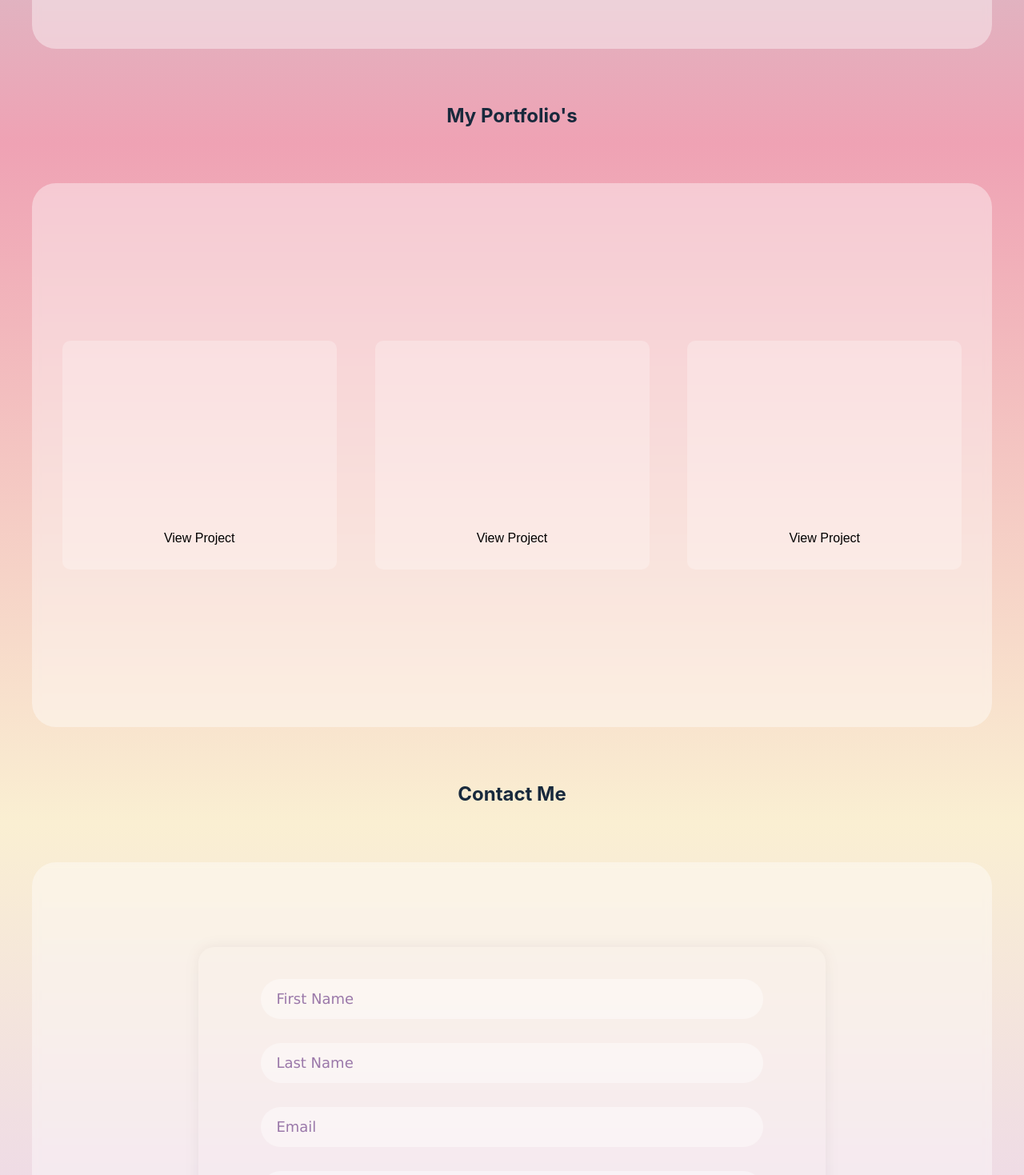
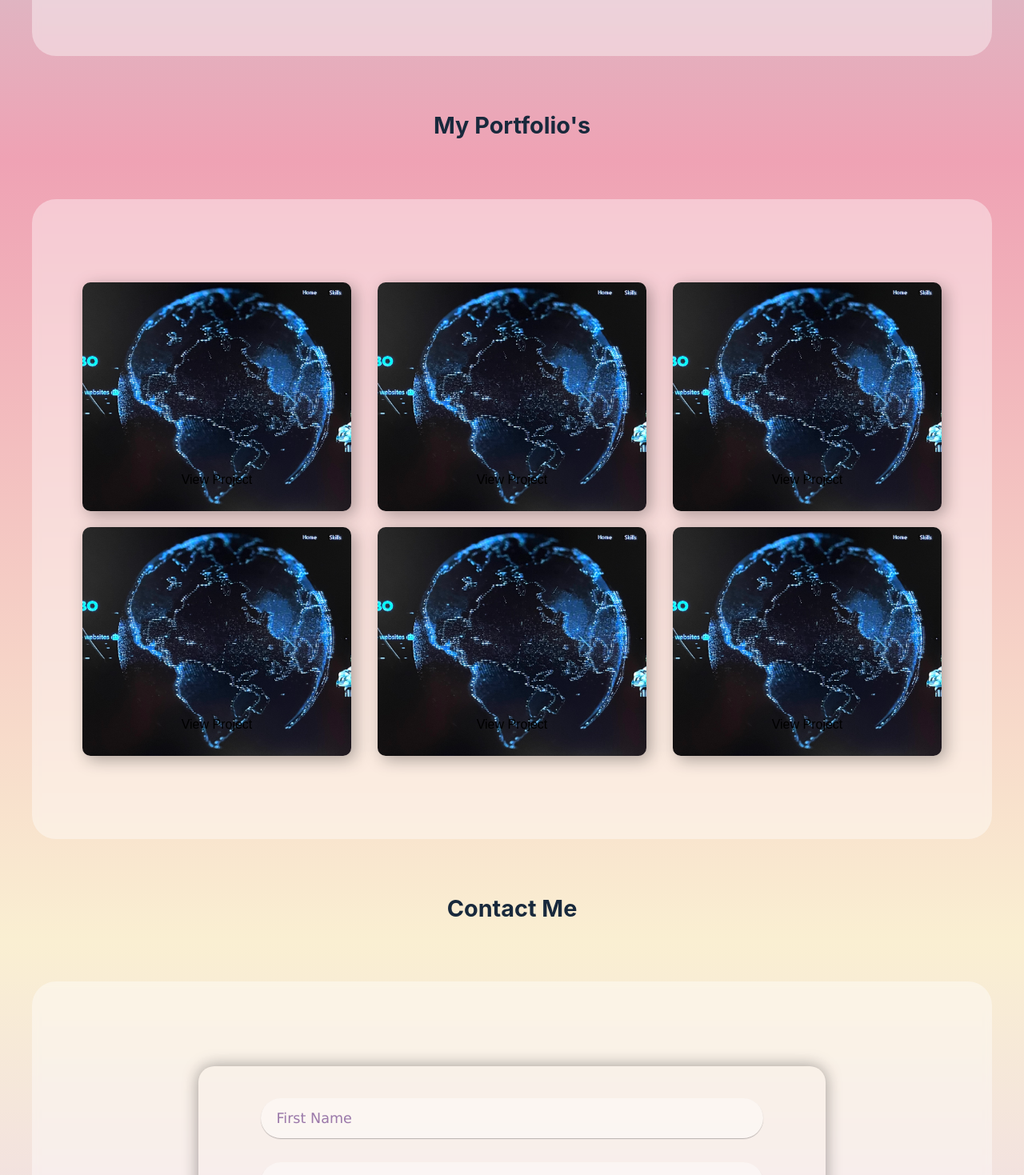
Before and after one commit to Shaham007/Portfolio-Web, a React (Create React App) app: page / in a window 1280 px wide. Shown: the part 1620-3089 px from the top of the page at 80% size. Built offline with nearby package versions, Linux system fonts and the light colour scheme; a web font is replaced by a local one.

Commit message:
seventh commit

```diff
--- a/src/components/About.css
+++ b/src/components/About.css
@@ -115,7 +115,7 @@
     text-align: start;
     line-height: 1.9;
     font-weight: 800;
-    font-size: 15px;
+    font-size: 1rem;
     font-family: 'Mochiy Pop P One', sans-serif;
 }
 
@@ -175,4 +175,5 @@
 
 .about-fotter{
     margin-top: 70px;
+    font-size: 1.2rem;
 }
--- a/src/components/Contact.css
+++ b/src/components/Contact.css
@@ -47,6 +47,8 @@
 
  .contact-form{
      width: 70%;
+      box-shadow: 0px 0px 20px rgba(26, 23, 23, 0.349);
+      border-radius: 20px;
  }
  .contact-info{
      width: 50%;
@@ -66,12 +68,13 @@
     border: none;
     font-family: Verdana, Geneva, Tahoma, sans-serif;
     font-weight: 400;
-    font-size: 18px;
+    font-size: 1.1rem;
     background-color: rgba(255, 255, 255, 0.40);
     padding: 5px 18px;
     color: #18293c;
     border: 1px solid transparent;
     transition: 0.6s ease;
+    box-shadow: 0px 1px 1px rgba(26, 23, 23, 0.288);
   }
 
   .contact-form .input-control::placeholder{
@@ -96,6 +99,8 @@
       resize: vertical;
   }
 
+  /* FORM MEDIA QUERRIES  */
+
   @media(max-width:700px){
     .contact-form {
     width: 100%;
@@ -115,6 +120,7 @@
     }
   }
 
+
 /* BUTTON  */
 
 .submit-btn{
@@ -124,7 +130,7 @@
 
 .contact-button{
     line-height: 1.5;
-    background-color: rgba(255, 255, 255, 0.40);
+    background: none;
     border: 1px solid rgba(255, 255, 255, 0.25);
     padding: 10px 28px;
     display: inline-block;
@@ -139,18 +145,14 @@
     overflow: hidden;
     vertical-align: middle;
     transition: 0.3s ease-out;
-
+    cursor: pointer;
+	border: none;
+	padding: 15px;
 }
 
 
+/* BUTTON ANIMATIONS  */
 
-
-.contact-button {
-	cursor: pointer;
-	border: none;
-	padding: 15px;
-	font-size: inherit;
-}
 
 .contact-button::before,
 .contact-button::after {
@@ -160,12 +162,6 @@
 	width: 100%;
 	height: 100%;
 }
-
-
-.contact-button {
-	background: none;
-}
-
 
 
 .contact-button::before {
--- a/src/components/Portfolio.css
+++ b/src/components/Portfolio.css
@@ -16,7 +16,7 @@
 
 .portfolio-section{
     background-color: rgba(255, 255, 255, 0.40);
-    min-height: 85vh;
+    min-height: 100vh;
     border-radius: 30px;
     margin-top: 50px;
     display: flex;
@@ -26,7 +26,7 @@
 
 .project-container{
     width: 100%;
-    height: 520px;
+    height: 100%;
     display: flex;
     flex-direction: row;
     border-radius: 20px;
@@ -34,19 +34,22 @@
     margin: auto;
     justify-content: space-evenly;
     align-items: center;
+    padding: 41px 40px;
 }
 
 .project-items{
     height: 256px;
     margin: 10px;
     border-radius: 10px;
-    width: 343px;
+    width: 30%;
     padding-bottom: 30px;
     display: flex;
     background-color: rgba(255, 255, 255, 0.25);
     flex-direction: column;
+    box-shadow: 5px 5px 20px rgba(26, 23, 23, 0.349);
     justify-content: flex-end;
     align-items: center;
+
 }
 
 .project-link{
@@ -55,21 +58,71 @@
 }
 
 .project-items:hover .project-link{
-    color: rgb(238, 85, 85);
-    border-bottom: 4px solid rgb(241, 41, 41);
+    color: #F2789F;
+    border-bottom: 4px solid #c22f5e;
     transition: 0.3s;
 }
 
+.project-items:hover{
+     border: 2px solid #f08aac;
+     box-shadow: 0px 0px 30px #f79bb9;
+     transition: 0.2s ease-in;
+}
 
-@media(max-width:668px){
-    .project-container{
-        height: 876px;
-        padding: 30px 5px;
+
+@media(max-width:885px){
+    .project-items{
+        height: 206px;
+        width: 40%;
     }
 }
+
+@media(max-width:600px){
+    .project-items{
+        height: 178px;
+    }
+}
+
+@media(max-width:480px){
+    .project-items{
+        height: 148px;
+        width: 50%;
+    }
+
+}
+
+@media(max-width:480px){
+    .project-items {
+    height: 163px;
+    width: 70%;
+    }
+
+}
+
+@media(max-width:355px){
+    .project-items {
+    height: 163px;
+    width: 80%;
+    }
+
+}
+
+
+/* PORTFOLIO IMAGE */
+
+.portfolio-img-box{
+    position: relative;
+    background-size: cover;
+    background-position-x: center;
+    object-fit: cover;
+}
+
+
+
 
 /* FOOTER  */
 
 .portfolio-fotter{
     margin-top: 70px;
+    font-size: 1.2rem;
 }
--- a/src/components/Portfolio.js
+++ b/src/components/Portfolio.js
@@ -1,5 +1,10 @@
 import React from 'react'
 import styles from "../components/Portfolio.css";
+import PortfolioImg01 from '../image/IMG-7851.jpg';
+import PortfolioImg06 from '../image/IMG-7856.jpg';
+
+
+
 
 function Portfolio() {
     return (
@@ -7,18 +12,30 @@ function Portfolio() {
         <div className='portfolio-content'>
             <section className='portfolio-section'>
                 <div className='project-container'>
-                        <div className='project-items'>
+                        <div className='project-items portfolio-img-box' style={{ backgroundImage: `url(${PortfolioImg01})` }} >
                             <a href=' https://shaham007.github.io/Personal-Website-01/'
                             className='project-link' target="_blank"> View Project</a>
                         </div>
-                        <div className='project-items'>
-                            <a href=' https://shaham007.github.io/Personal-Website-01/'
+                        <div className='project-items portfolio-img-box' style={{ backgroundImage: `url(${PortfolioImg01})` }} >
+                            <a href='https://gracious-rosalind-758789.netlify.app'
                             className='project-link' target="_blank"> View Project</a>
                           </div>
-                        <div className='project-items'>
+                        <div className='project-items portfolio-img-box' style={{ backgroundImage: `url(${PortfolioImg01})` }} >
                             <a href=' https://shaham007.github.io/Personal-Website-01/'
                             className='project-link' target="_blank"> View Project</a>
                          </div>
+                        <div className='project-items portfolio-img-box' style={{ backgroundImage: `url(${PortfolioImg01})` }} >
+                            <a href='https://thirsty-perlman-78585c.netlify.app'
+                                className='project-link' target="_blank"> View Project</a>
+                        </div>
+                        <div className='project-items portfolio-img-box' style={{ backgroundImage: `url(${PortfolioImg01})` }} >
+                            <a href=' https://shaham007.github.io/Personal-Website-01/'
+                                className='project-link' target="_blank"> View Project</a>
+                        </div>
+                        <div className='project-items portfolio-img-box' style={{ backgroundImage: `url(${PortfolioImg01})` }} >
+                            <a href='https://naughty-torvalds-b70f75.netlify.app'
+                                className='project-link' target="_blank"> View Project</a>
+                        </div>
 
                 </div>
             </section>
--- a/src/components/main.css
+++ b/src/components/main.css
@@ -369,4 +369,5 @@ a{
 
 .home-fotter{
     margin-top: 70px;
+    font-size: 1.2rem;
 }
```
Also changed, not shown: src/image/IMG-7851.jpg (added), src/image/IMG-7856.jpg (added).
